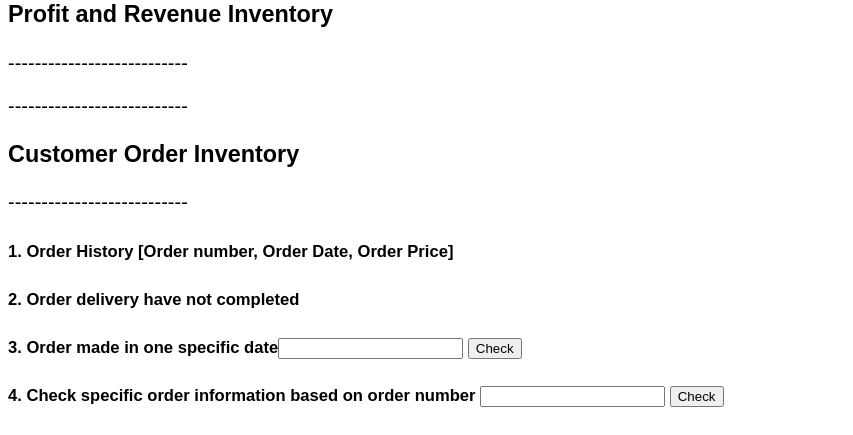
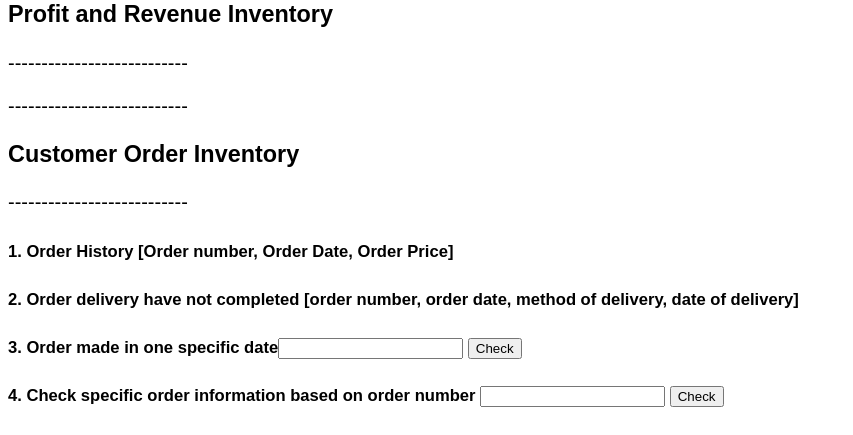
Before and after one commit to yokiii/4111chocolate, a Flask app: template templates/index.html in a window 1280 px wide. Shown: the part 760-1195 px from the top of the page, without its empty margins (0-853 px from the left). Run offline with Flask 2, Linux system fonts and the light colour scheme; the template is opened without the code that fills it, so the values that code supplies are empty; parts of the project's set-up code (start-up, migrations or seed data) failed here and were passed over.

Commit message:
Add files via upload

```diff
--- a/templates/index.html
+++ b/templates/index.html
@@ -98,7 +98,7 @@
     </div>
 
 
-    <h5> 2. Order delivery have not completed  </h5>
+    <h5> 2. Order delivery have not completed [order number, order date, method of delivery, date of delivery]  </h5>
     <div> {{ordersnotc}} </div>
 
 
```
